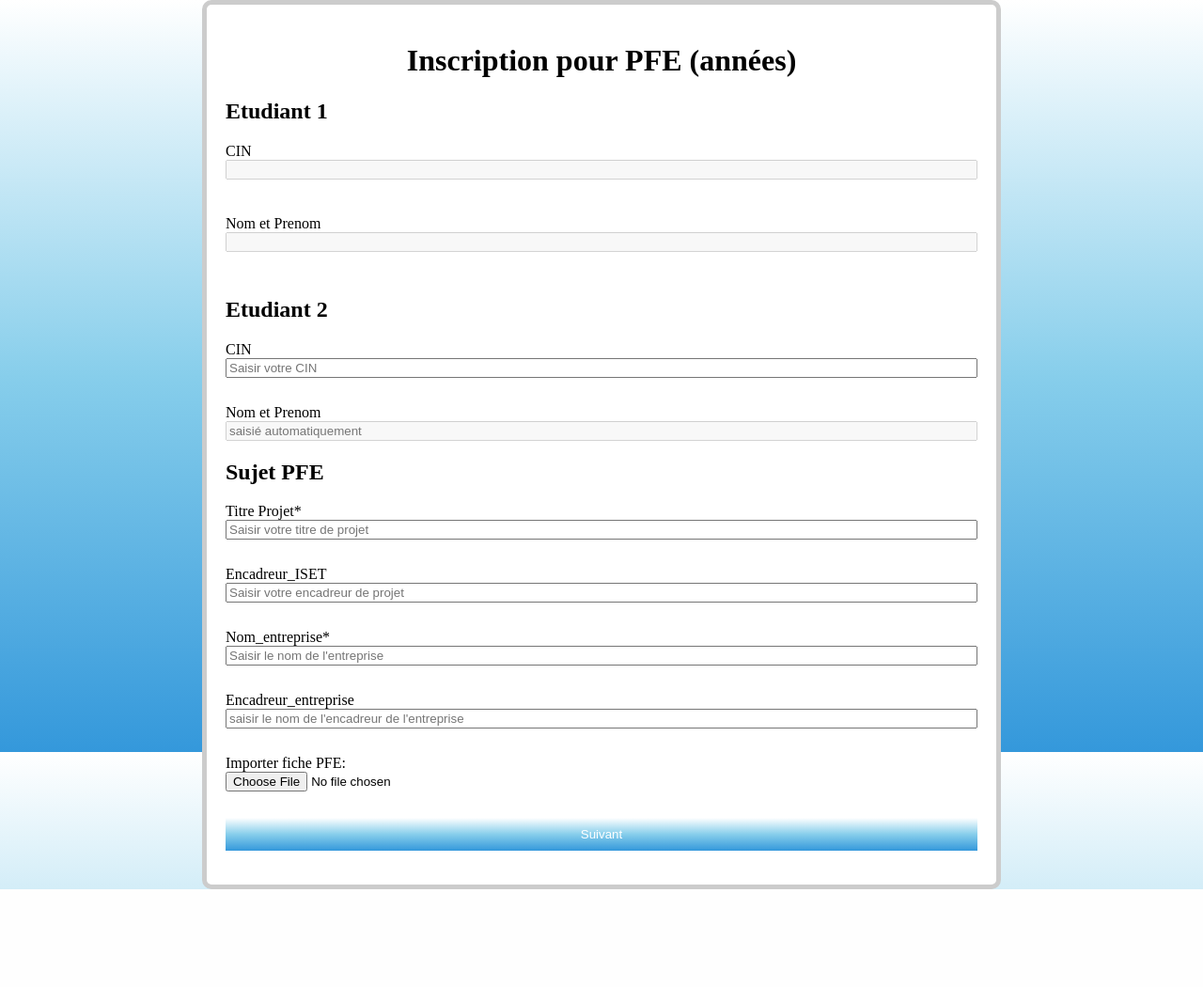
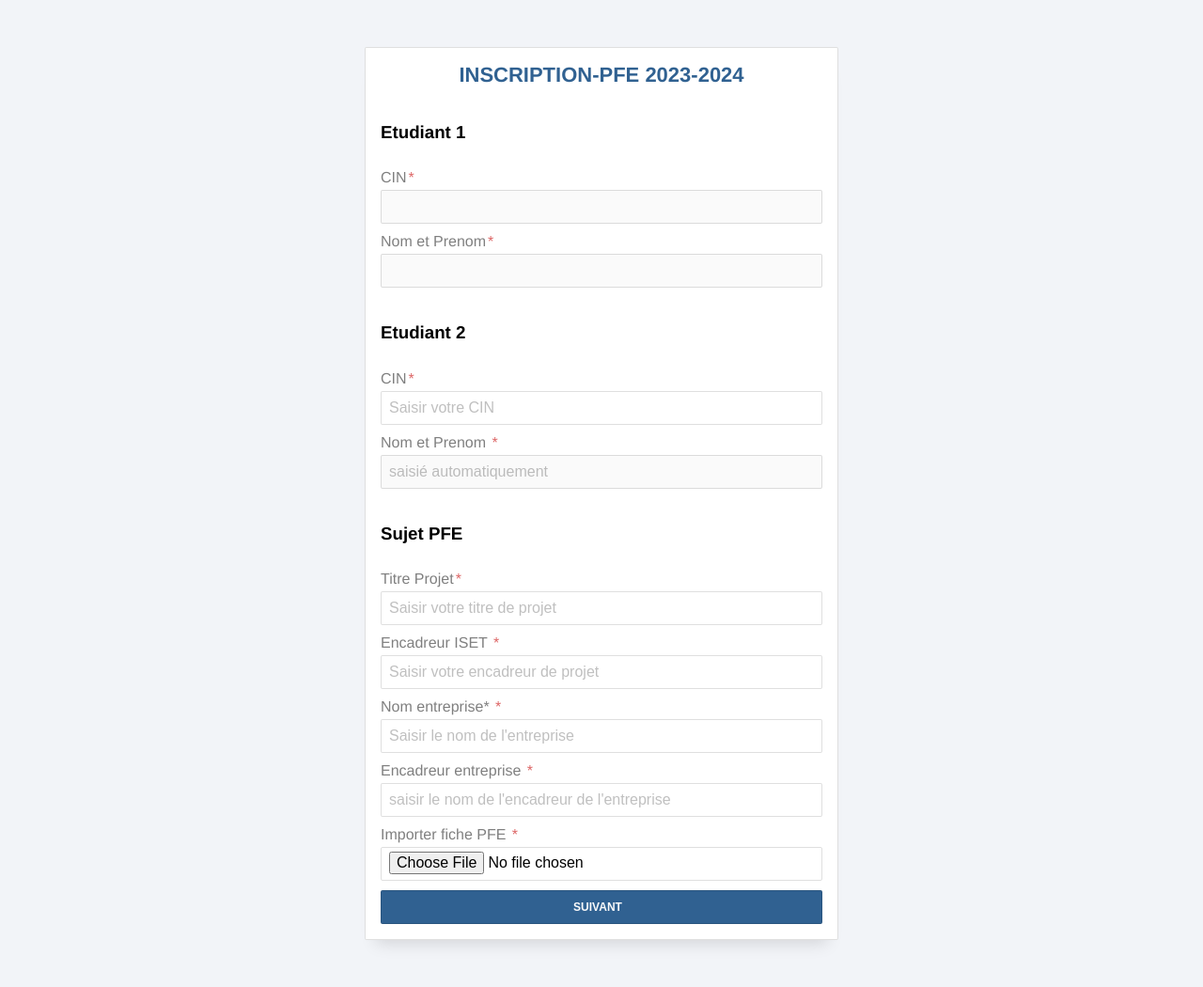
Before and after one commit to ba7louz/mini_pfe, a PHP site: page /view/inscription_pfe_part1.php in a window 1280 px wide. Shown: the whole page at 94% size. Before the commit the page ends 946 px from the top, so only its background shows below. Run offline with PHP 8.4, Linux system fonts and the light colour scheme; the template is opened without the code that fills it, so the values that code supplies are empty.

Commit message:
psssst kattousss

```diff
--- a/login.css
+++ b/login.css
@@ -1,12 +1,8 @@
+html, body {
 
+  background: #f2f4f8;
 
-  html,body {
-    background: linear-gradient(to bottom, #ffffff, #87ceeb, #3498db);
-    margin: 0;
-    padding: 0;
-    height: 100%;
 }
-
 html ,body form{
   font-family: Helvetica, Arial, sans-serif;
   font-size: 16px;
@@ -37,7 +33,6 @@ form {
   --shadeNormal: 0.5;
   --borderRadius: 0.125rem;
   --highlight: #306090;
-
   background: white;
   border: 1px solid var(--border);
   border-radius: var(--borderRadius);
@@ -52,6 +47,7 @@ form {
   margin: auto;
   max-width: 470px;
   margin-top: 50px;
+  margin-bottom: 50px;
 }
 
 @media screen and ( max-width:490px) {
@@ -174,7 +170,7 @@ input {
 
 input[type="submit"] {
   color: hsl(var(--bgColorH), var(--bgColorS), var(--bgColorL));
-  background: linear-gradient(to bottom, #ffffff, #87ceeb, #3498db);
+  background: hsl(var(--fgColorH), var(--fgColorS), var(--fgColorL));
   font-size: 0.75rem;
   font-weight: bold;
   margin-top: 0.625rem;
--- a/view/inscription_pfe_part1.php
+++ b/view/inscription_pfe_part1.php
@@ -1,4 +1,4 @@
-<style>
+<!--style>
     body {
         background: linear-gradient(to bottom, #ffffff, #87ceeb, #3498db);
         margin: 0;
@@ -42,42 +42,90 @@
         padding: 10px;
         cursor: pointer;
     }
-</style>
+</style-->
+<link rel="stylesheet" href="../login.css">
+
+<div class="form-container">
 
 
-<div class="form-container">
-    <h1>Inscription pour PFE (années)</h1>
     <form action="../controller/inscription_pfe_part1.php" method="post">
-        <h2>Etudiant 1</h2>
-        <label for="">
-            CIN<input disabled type="text" value="<?=$etudiant['cin']?>" ><br>
-        </label>
-        <label for="">
-            Nom et Prenom <input disabled type="text" value="<?=$etudiant['nom']?> <?=$etudiant['prenom']?>" ><br>
-        </label>
-        <h2>Etudiant 2</h2>
-        <label for="">
-            CIN <input type="text" placeholder="Saisir votre CIN" name="cin2" id="cin_ip">
-        </label><br>
-        <label for="">
-            Nom et Prenom <input  disabled type="text" name="fullname" placeholder="saisié automatiquement" id='fullname2'>
-        </label>
-        <h2>Sujet PFE</h2>
-        <label for="">
-            Titre Projet* <input type="text" name="titre" placeholder="Saisir votre titre de projet"  >
-        </label> <br>
-        <label for="">
-            Encadreur_ISET <input type="text" name="encadreur_iset" placeholder="Saisir votre encadreur de projet">
-        </label><br>
-        <label for="">
-            Nom_entreprise* <input type="text" name="nom_entreprise" placeholder="Saisir le nom de l'entreprise" required>
-        </label><br>
-        <label for="">
-            Encadreur_entreprise <input type="text" name="encadreur_entreprise" placeholder="saisir le nom de l'encadreur de l'entreprise">
-        </label><br>
-        <label for="">Importer fiche PFE:
-            <input type="file" name="fiche_pfe" accept=".pdf">
-        </label><br>
+        <div>
+            <span class="title">INSCRIPTION-PFE <?php
+                $sne=date('Y')-1;
+                $amjey=date('Y');
+                if(date('m')>=6){
+                        $sne++;
+                        $amjey++;
+                }
+                echo $sne . '-' . $amjey;
+            ?></span>
+        </div>
+
+
+
+        <div><br><h3>Etudiant 1</h3>
+            <label for="cin1" >
+                <input disabled type="text" value="<?=$etudiant['cin']?>" id="cin1" >
+                <span class="required">CIN</span>
+            </label>
+        </div>
+        <div>
+            <label for="fullname1">
+                <input id="fullname1" disabled type="text" value="<?=$etudiant['nom']?> <?=$etudiant['prenom']?>" >
+                <span class="required">Nom et Prenom</span>
+            </label>
+        </div>
+
+
+        <div><br><h3>Etudiant 2</h3>
+            <label for="cin_ip">
+                <input type="text" placeholder="Saisir votre CIN" name="cin2" id="cin_ip">
+                <span class="required">CIN</span>
+            </label>
+        </div>
+
+        <div>
+            <label for="fullname2">
+                <input id="fullname2" disabled type="text" name="fullname" placeholder="saisié automatiquement" id='fullname2'>
+                <span class="required">Nom et Prenom </span>
+            </label>
+        </div>
+
+
+
+
+        <div> <br><h3>Sujet PFE</h3>
+            <label for="titre">
+                 <input id="titre" type="text" name="titre" placeholder="Saisir votre titre de projet"  >
+                <span class="required">Titre Projet</span>
+            </label>
+        </div>
+        <div>
+            <label for="encdrnt">
+                 <input id="encdrnt" type="text" name="encadreur_iset" placeholder="Saisir votre encadreur de projet">
+                <span class="required">Encadreur ISET </span>
+            </label>
+        </div>
+        <div>
+            <label for="entrpr">
+                <input id="entrpr" type="text" name="nom_entreprise" placeholder="Saisir le nom de l'entreprise" required>
+                <span class="required">Nom entreprise* </span>
+            </label>
+        </div>
+
+        <div>
+            <label for="encdrntentr">
+                 <input id="encdrntentr" type="text" name="encadreur_entreprise" placeholder="saisir le nom de l'encadreur de l'entreprise">
+                <span class="required">Encadreur entreprise </span>
+            </label>
+        </div>
+
+        <div>
+            <label for="file_pfe">
+                <input id="file_pfe" type="file" name="fiche_pfe" accept=".pdf">
+                <span class="required">Importer fiche PFE </span>
+            </label>
+        </div>
         <input type="submit" value="Suivant">
     </form>
 </div>
```
